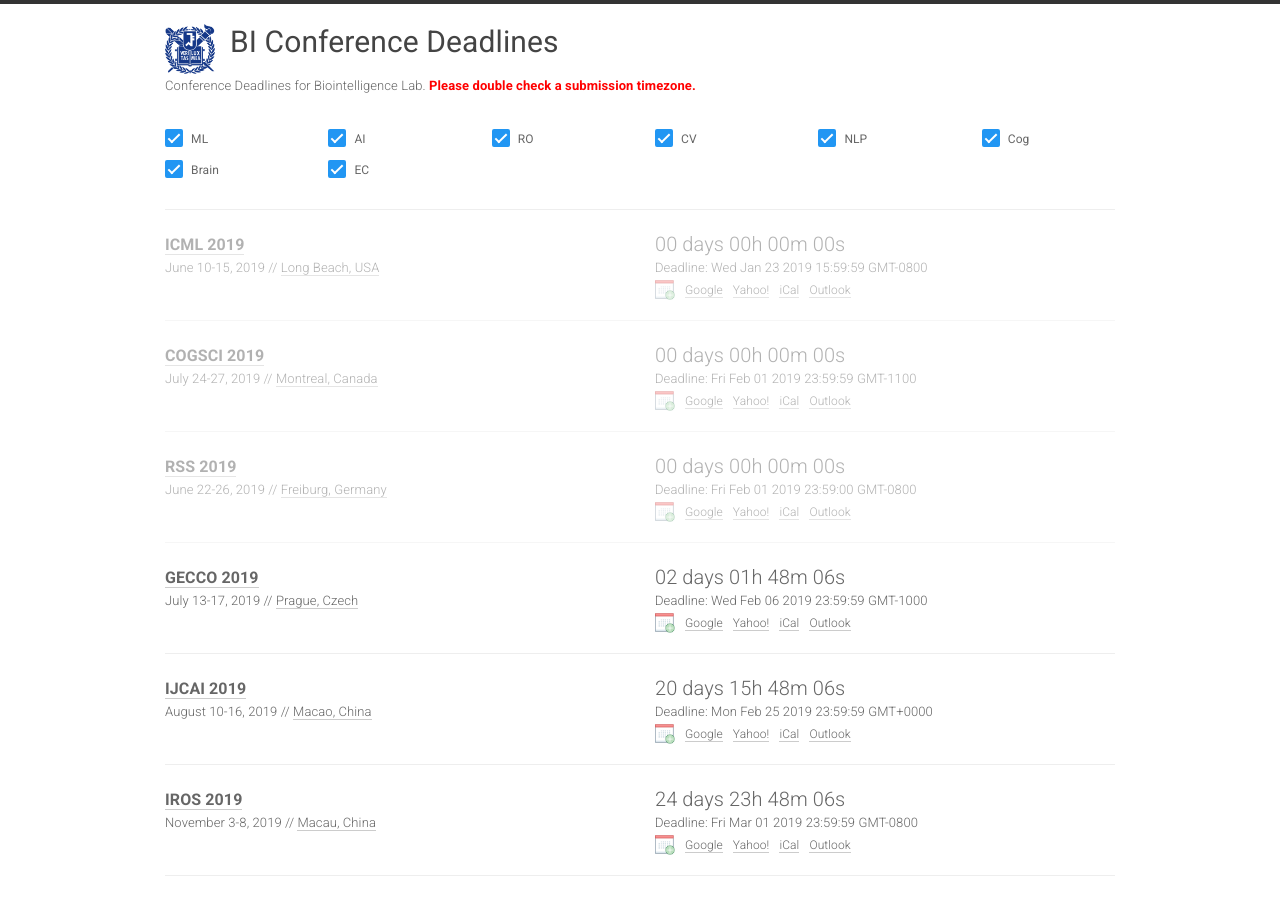
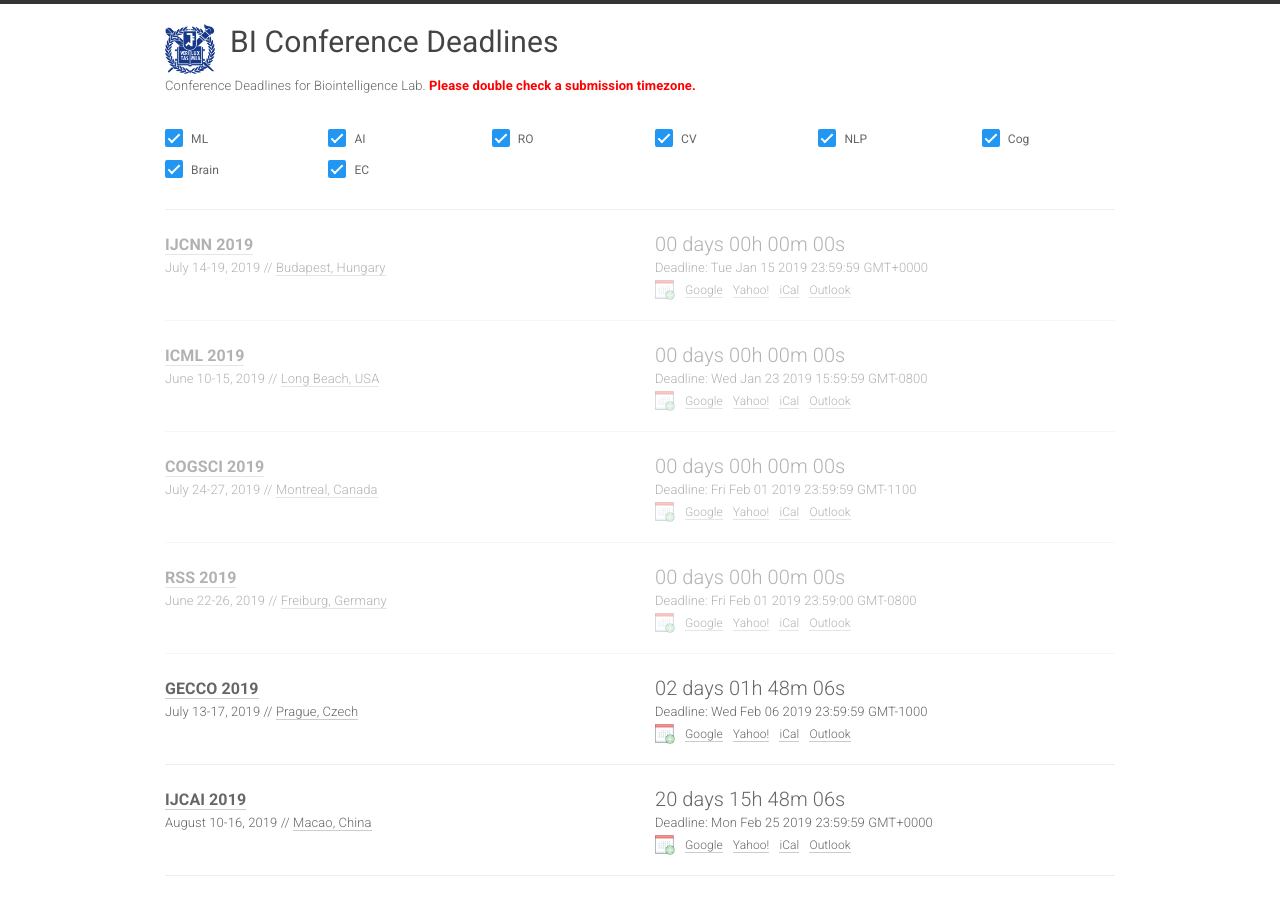
Before and after one commit to biconf/biconf.github.io, a Jekyll site: the page built from index.html, in a window 1280 px wide and 900 px high. Built offline with Jekyll 4.4.1, drawn with Linux system fonts in a browser that asks for light colours; nearby versions of some CDN libraries.

Commit message:
Update conferences.yml

```diff
--- a/_data/conferences.yml
+++ b/_data/conferences.yml
@@ -1,3 +1,13 @@
+
+- name: IJCNN
+  year: 2019
+  id: ijcnn19
+  link: https://www.ijcnn.org
+  deadline: "2019-01-15 23:59:59"
+  timezone: TBA
+  date: July 14-19, 2019
+  place: Budapest, Hungary
+  sub: ML
 
 - name: ICML
   year: 2019
@@ -239,16 +249,6 @@
 #  place: Minneapolis, USA
 #  sub: NLP
 
-#- name: IJCNN
-#  year: 2019
-#  id: ijcnn19
-#  link: https://www.ijcnn.org
-#  deadline: "2018-12-15 23:59:59"
-#  timezone: TBA
-#  date: July 14-19, 2019
-#  place: Budapest, Hungary
-#  sub: ML
-
 #- name: CEC
 #  year: 2019
 #  id: cec19
```
